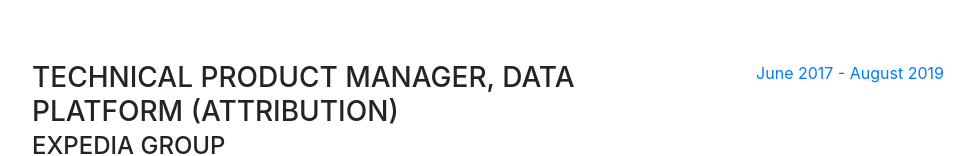
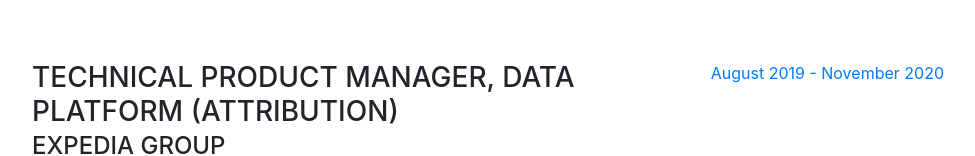
Before and after one commit to efrenmacasaet/efrenmacasaet.github.io, a website with bundled scripts: page index.html in a window 1280 px wide. Shown: the part 1623-1779 px from the top of the page, without its empty margins (288-1263 px from the left). Built offline with nearby package versions, Linux system fonts and the light colour scheme; a web font is replaced by a local one.

Commit message:
Update dates

```diff
--- a/index.html
+++ b/index.html
@@ -274,7 +274,7 @@
               </p>
             </div>
             <div class="resume-date text-md-right">
-              <span class="text-primary">June 2017 - August 2019</span>
+              <span class="text-primary">August 2019 - November 2020</span>
             </div>
           </div>
 
```
